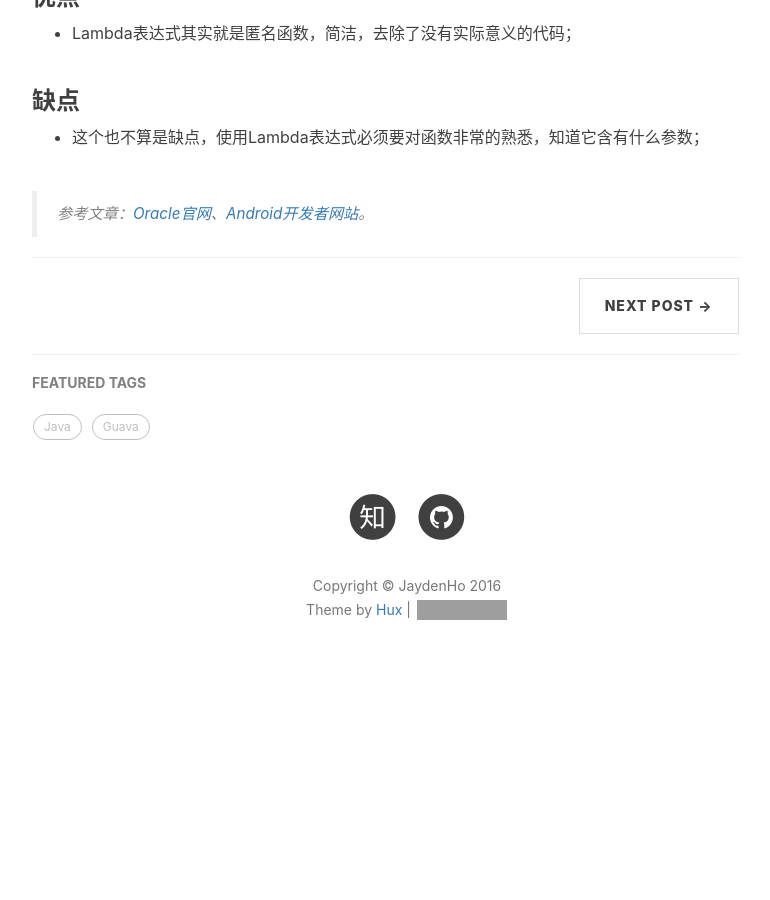
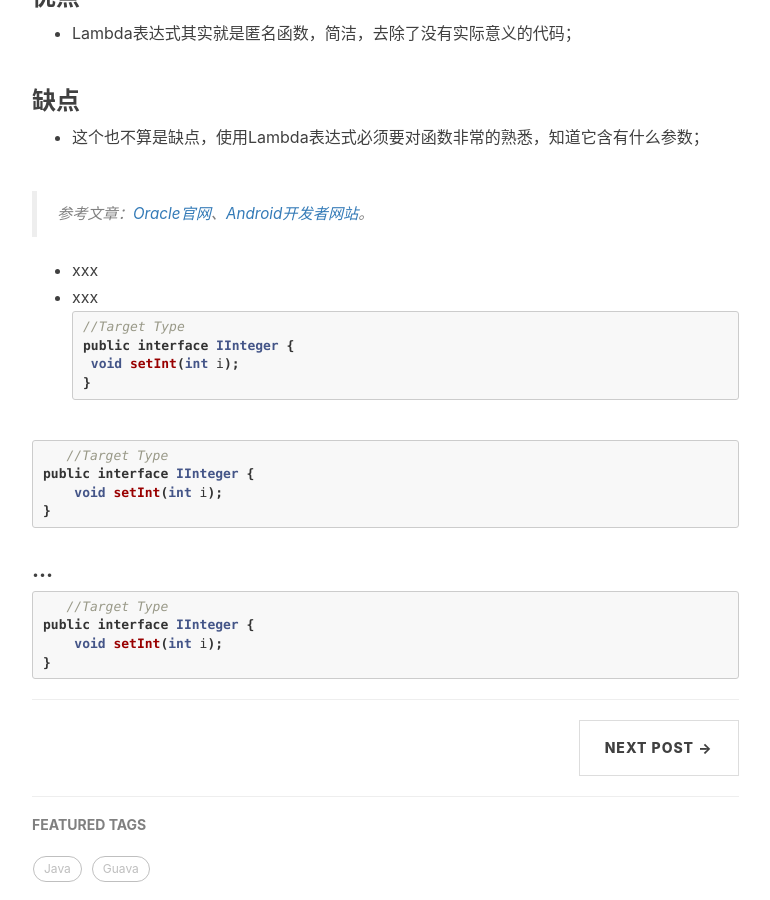
Before and after one commit to JaydenHoFly/JaydenHoFly.github.io, a Jekyll site: the page built from _posts/2016-08-06-lambda-expressions.markdown, in a window 1280 px wide and 900 px high, scrolled down 4482 px. Shown: the whole window, without its empty margins (233-1003 px from the left). Built offline with Jekyll 4.4.1, drawn with Linux system fonts in a browser that asks for light colours; nearby versions of some CDN libraries; comment, search, counter and statistics services are not loaded; before the commit the page ends 5196 px from its top, so only the background shows below that; grey boxes are pictures that could not be loaded.

Commit message:
Update 2016-08-06-lambda-expressions.markdown
ccc

````diff
--- a/_posts/2016-08-06-lambda-expressions.markdown
+++ b/_posts/2016-08-06-lambda-expressions.markdown
@@ -211,3 +211,27 @@ public void learnTargetType() {
  - 这个也不算是缺点，使用Lambda表达式必须要对函数非常的熟悉，知道它含有什么参数；
 
 >  参考文章：[Oracle官网](https://docs.oracle.com/javase/tutorial/java/javaOO/lambdaexpressions.html#syntax)、[Android开发者网站](https://developer.android.com/preview/j8-jack.html#supported-features)。
+
+- xxx
+ - xxx
+  ``` java
+   //Target Type
+public interface IInteger {
+    void setInt(int i);
+}
+  ```
+
+ ``` java
+   //Target Type
+public interface IInteger {
+    void setInt(int i);
+}
+  ```
+
+#### ...
+ ``` java
+   //Target Type
+public interface IInteger {
+    void setInt(int i);
+}
+  ```
````
